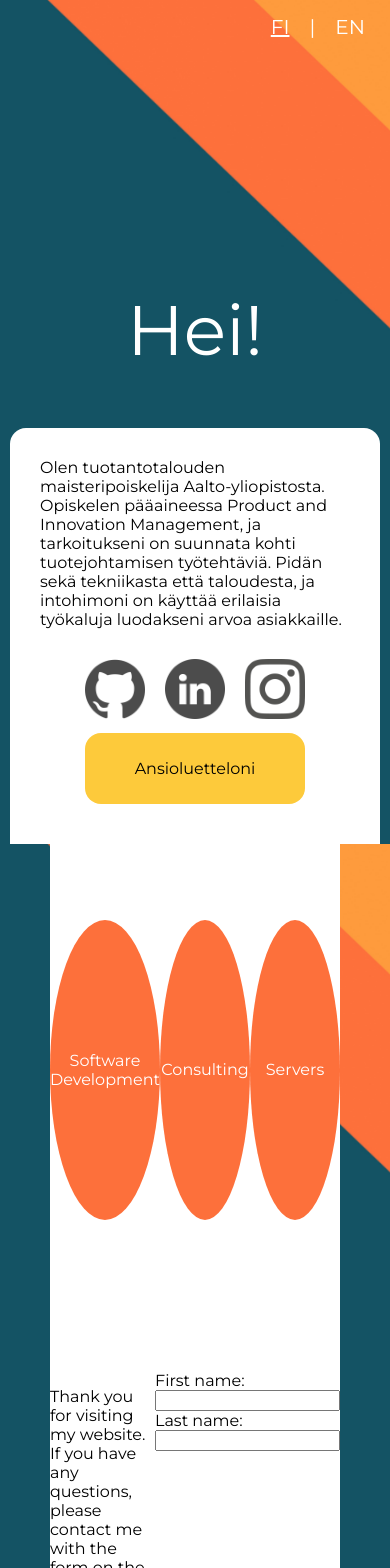
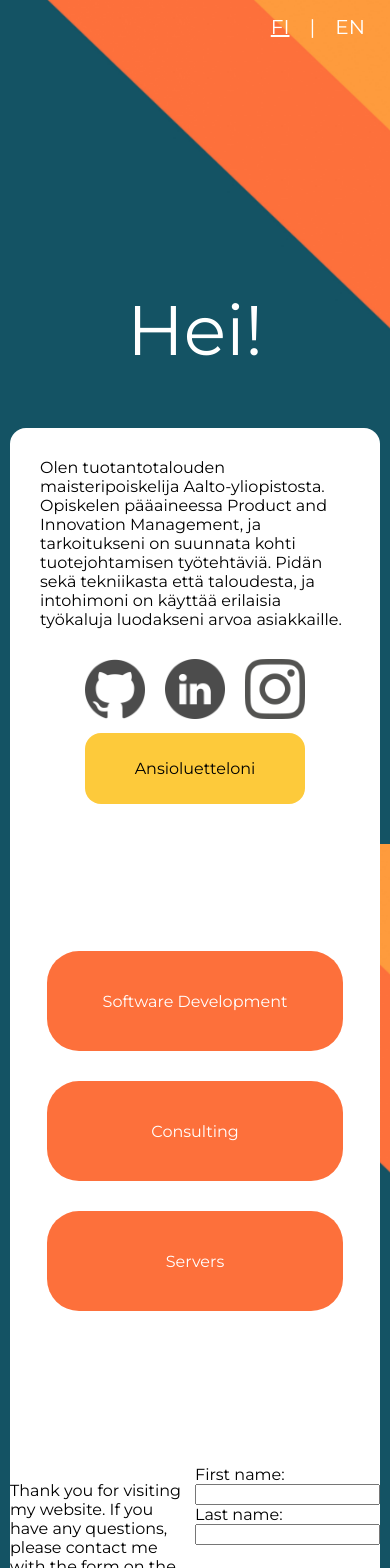
Before and after one commit to jviitamo/jubilant-octo-system, a Vue app: page / in a window 390 px wide. Shown: the top 1568 px of the page. Built offline with nearby package versions, Linux system fonts and the light colour scheme.

Commit message:
Add minor css updates

```diff
--- a/src/components/CompetenceBall.vue
+++ b/src/components/CompetenceBall.vue
@@ -36,15 +36,16 @@ export default {
 <!-- Add "scoped" attribute to limit CSS to this component only -->
 <style scoped>
     .ball {
-        border-radius: 50%;
+        border-radius: 2em;
         background-color: #FD703B;
-        height: 300px;
-        width: 300px;
+        height: 25vw;
+        width: 25vw;
         text-align: center;
         color: white;
         display: flex;
         justify-content: center;
         align-items: center;
+        margin-top: 30px;
     }
     .ball:hover {
         opacity: 0.7
@@ -86,6 +87,12 @@ export default {
           width: 70%;
       }
     }
+    @media screen and (max-width: 800px) {
+      .ball {
+          width: 80%;
+          height: 100px;
+      }
+    }
     @media screen and (max-width: 600px) {
       .overlay {
           height: 80%;
--- a/src/components/Competences.vue
+++ b/src/components/Competences.vue
@@ -149,5 +149,17 @@ export default {
           flex-wrap: wrap;
       }
     }
+    @media screen and (max-width: 800px) {
+      .competences {
+          flex-direction: column;
+          align-items: center;
+          justify-content: space-between;
+      }
+    }
+    @media screen and (max-width: 450px) {
+        .competences-container {
+            margin: 0 10px;
+        }
+    }
 
 </style>
```
